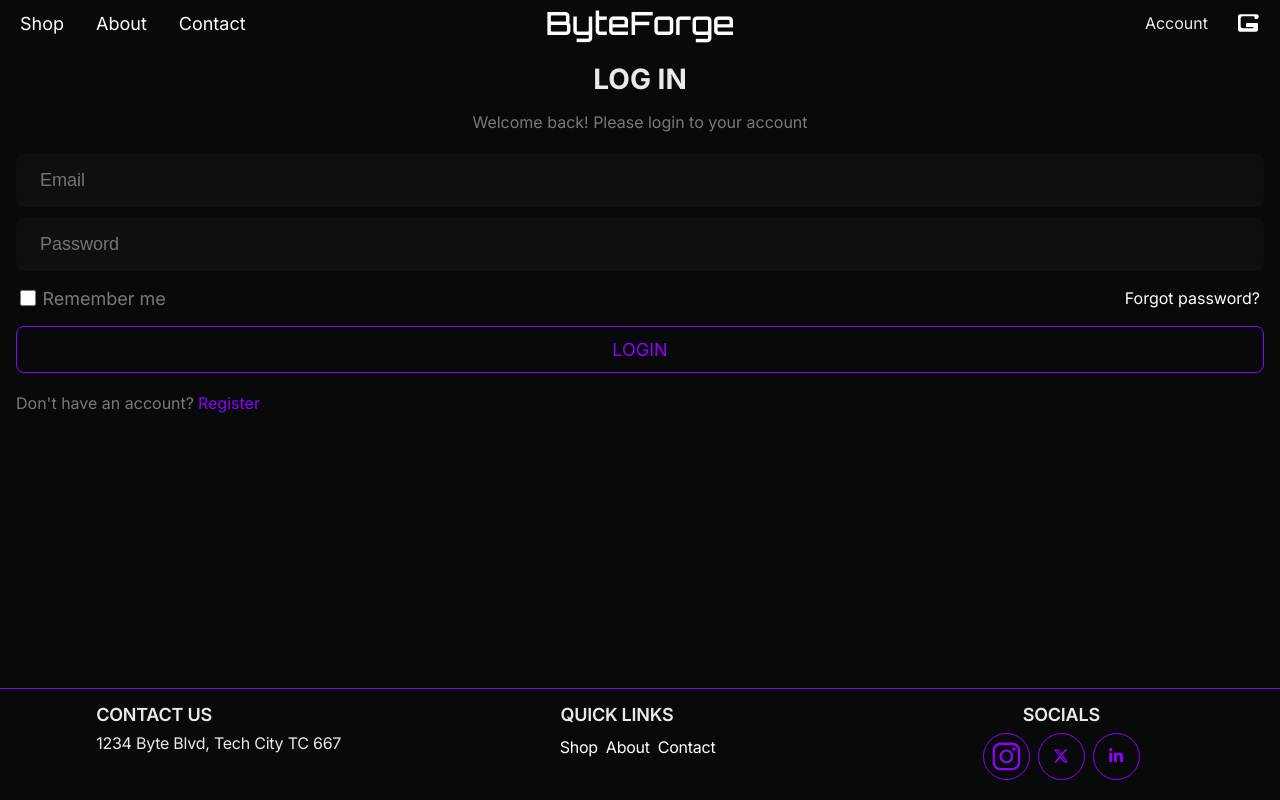
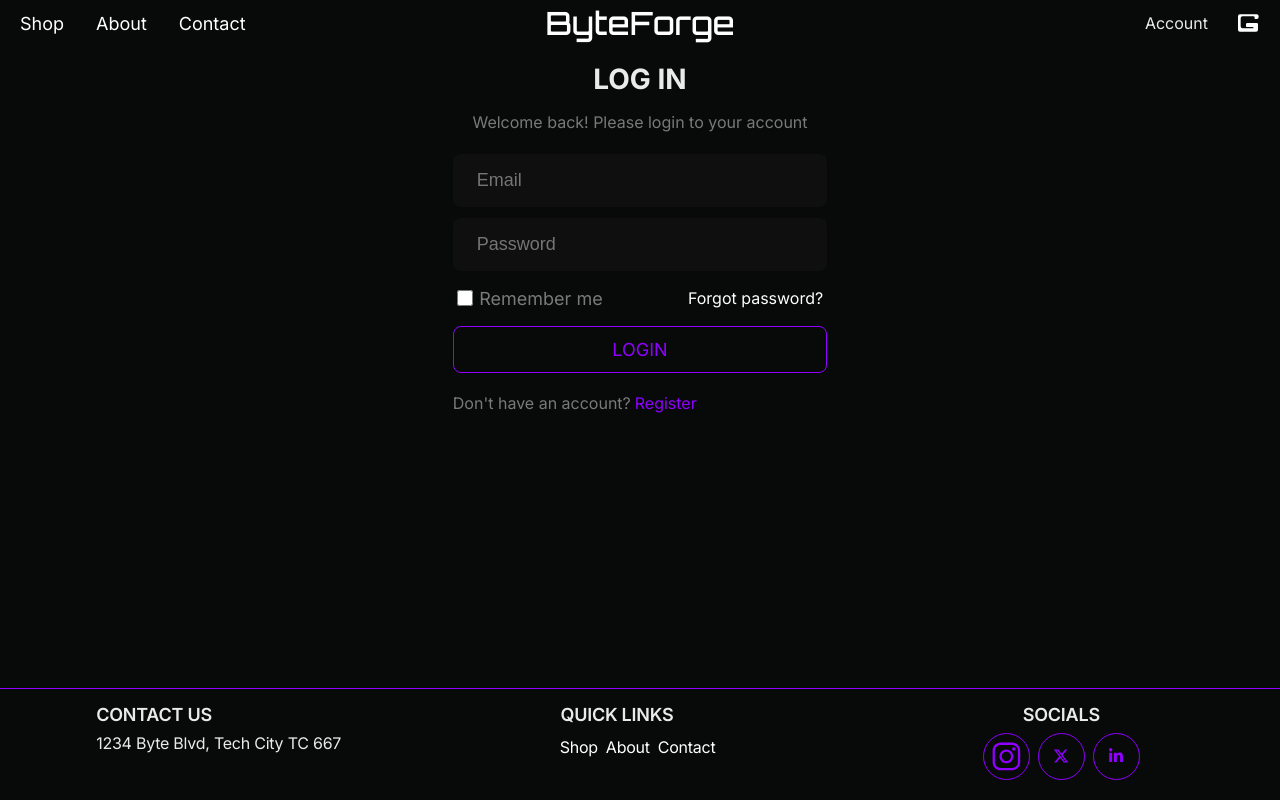
Before and after one commit to ParalelSt/ByteForge, a React (Vite) app in the folder byteForge/: page /auth in a window 1280 px wide. Built offline with nearby package versions, Linux system fonts and the light colour scheme; no server answers.

Commit message:
fix: login and register page size related styles

```diff
--- a/byteForge/src/styles/authorization.scss
+++ b/byteForge/src/styles/authorization.scss
@@ -15,6 +15,19 @@
     }
 
     .auth-form {
+        @media (min-width: v.$small-tablet) {
+            width: 90%;
+        }
+
+        @media (min-width: v.$tablet) {
+            width: 60%;
+        }
+
+        @media (min-width: v.$desktop) {
+            width: 30%;
+        }
+
+
         .auth-form-children {
             flex-direction: column;
 
```
